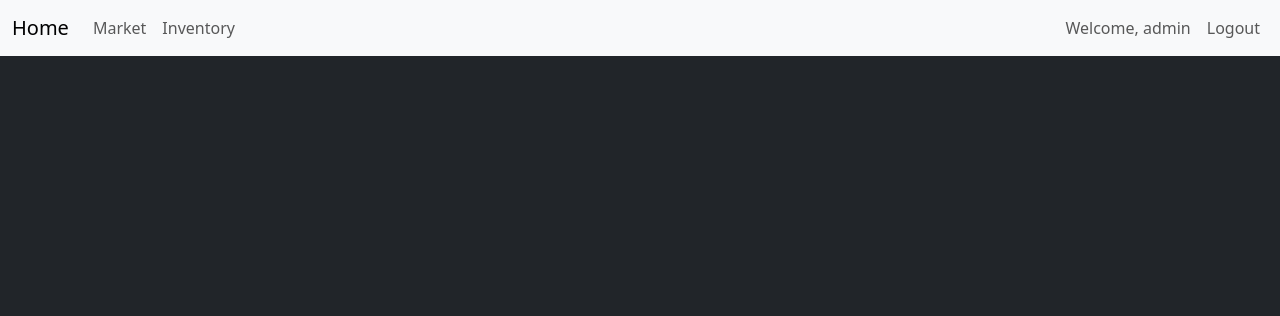
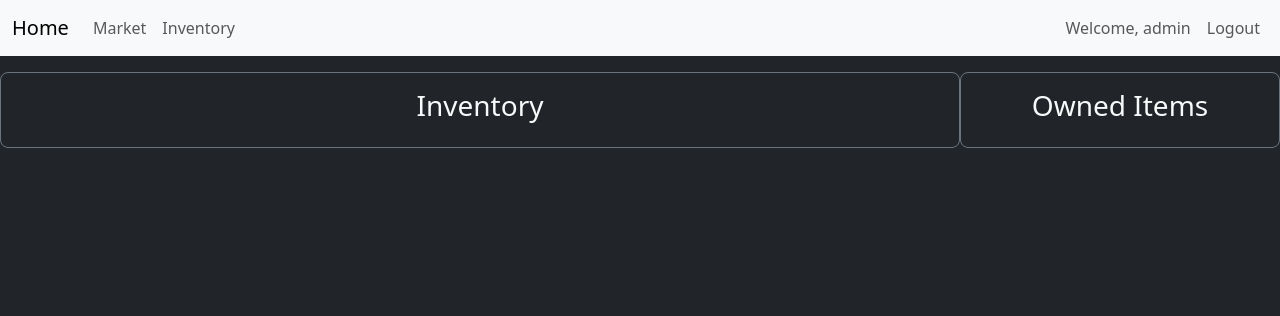
Before and after one commit to astpalai/Flask-Inventory-Management, a Flask app: page /market in a window 1280 px wide. Shown: the top 316 px of the page. Run offline with Flask 3, Linux system fonts and the light colour scheme; a user stored in the database is signed in.

Commit message:
Added Products to market page

```diff
--- a/website/templates/market.html
+++ b/website/templates/market.html
@@ -5,4 +5,41 @@
 {% endblock %}
 
 {% block content %}
+<div class="container-fluid text-light">
+    <div class="row pt-3">
+        <!-- INVENTORY PART OF THE PAGE -->
+        <div class="w-75 p-3 border border-secondary rounded-3">
+            <h3 class="text-center">Inventory</h3>
+            <div class="container">
+                <div class="row">
+                    {% for product in products %}
+                    <div class="col-xl-4 col-md-6 border border-secondary rounded-3 text-center">
+                        <p class="my-1">{{ product.product_name }}</p>
+                        <br>
+                        <p class="my-1">${{ product.price }}</p>
+                        <br>
+                        {% if product.quantity>0 %}
+                            <button type="button" class="btn btn-primary" data-bs-toggle="modal" data-bs-target="#buy_product">
+                                Buy
+                            </button>
+                            <p class="my-1 text-success">In stock</p>
+                        {% else %}
+                        <button type="button" class="btn btn-primary" data-bs-toggle="modal" data-bs-target="#buy_product" disabled>
+                            Buy
+                        </button>
+                            <p class="my-1 text-danger">Out of stock</p>
+                        {% endif %}
+                    </div>
+                    {% endfor %}
+
+                </div>
+            </div>
+        </div>
+        <!-- ITEMS OWNED PART OF THE PAGE -->
+        <div class="w-25 p-3 border border-secondary rounded-3">
+            <h3 class="text-center">Owned Items</h3>
+        </div>
+    </div>
+</div>
+
 {% endblock %}
```
